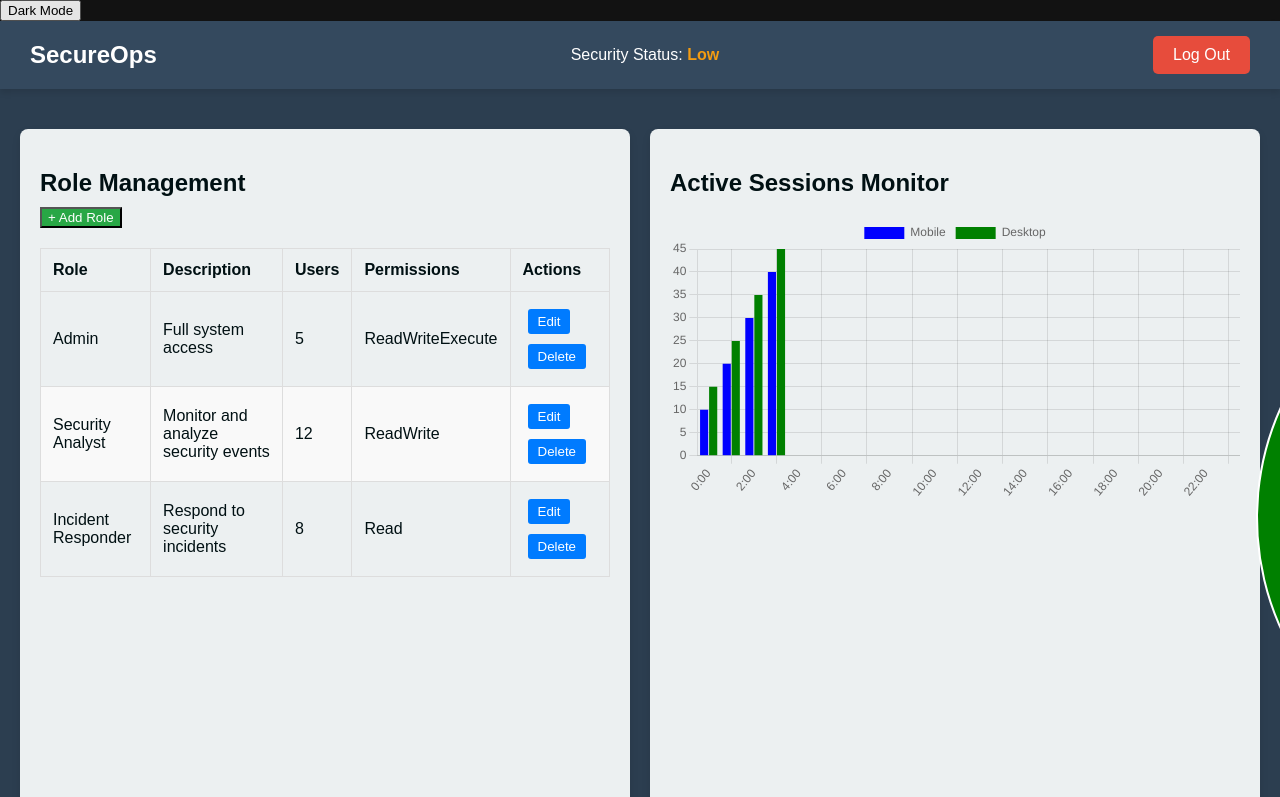
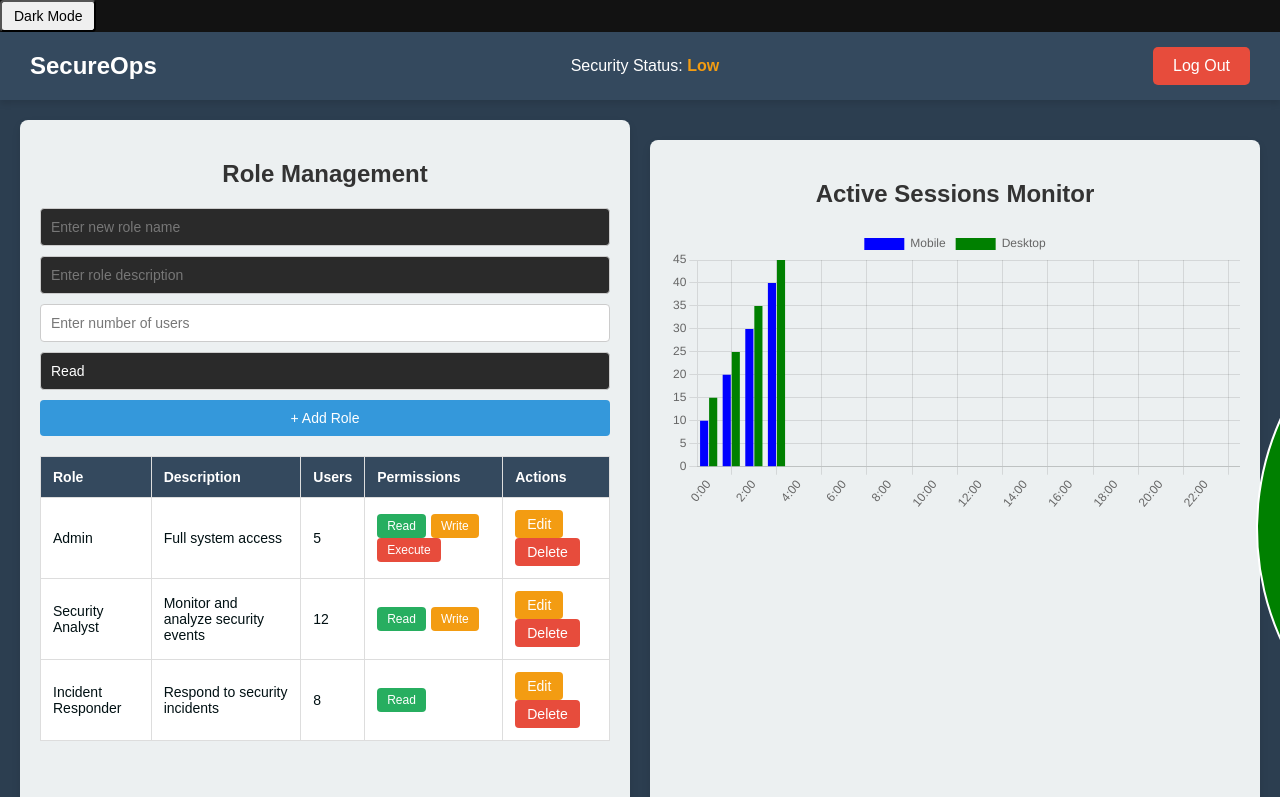
Before and after one commit to inobeta01/ZeroOne-AccessMatrix, a React (Create React App) app: page /dashboard in a window 1280 px wide. Shown: the top 797 px of the page. Built offline with nearby package versions, Linux system fonts and the light colour scheme; sample sign-in values are in the browser's storage.

Commit message:
changes in role magment

```diff
--- a/src/pages/RoleManagement.css
+++ b/src/pages/RoleManagement.css
@@ -1,63 +1,149 @@
-/* Role Management Styles */
+/* General Styling */
 .role-management {
-    margin: 20px 0;
+    max-width: 900px;
+    margin: 0 auto;
+    padding: 20px;
+    background-color: #f8f9fa;
+    border-radius: 8px;
+    box-shadow: 0 2px 10px rgba(0, 0, 0, 0.1);
   }
 
-  .role-management h2 {
-    margin-bottom: 10px;
+  h2 {
+    text-align: center;
+    margin-bottom: 20px;
+    color: #333;
   }
 
-  button.add-role-button {
-    background-color: #28a745;
-    color: white;
+  /* Add Role Section */
+  .add-role-section {
+    display: flex;
+    flex-direction: column;
+    gap: 10px;
     margin-bottom: 20px;
   }
 
-  button.add-role-button:hover {
-    background-color: #218838;
+  .add-role-section input {
+    padding: 10px;
+    font-size: 14px;
+    border: 1px solid #ccc;
+    border-radius: 4px;
+    width: 100%;
+    box-sizing: border-box;
   }
 
+  .add-role-button,
+  .save-role-button {
+    padding: 10px 15px;
+    background-color: #3498db;
+    color: white;
+    border: none;
+    border-radius: 4px;
+    cursor: pointer;
+    font-size: 14px;
+    transition: background-color 0.3s ease;
+  }
+
+  .add-role-button:hover,
+  .save-role-button:hover {
+    background-color: #2980b9;
+  }
+
+  /* Table Styling */
   table {
     width: 100%;
     border-collapse: collapse;
+    margin-top: 20px;
+    font-size: 14px;
   }
 
-  th, td {
+  table th,
+  table td {
     padding: 12px;
     text-align: left;
-    border: 1px solid #ddd;
+    border-bottom: 1px solid #ddd;
   }
 
-  button.edit-btn,
-  button.delete-btn {
-    background-color: #007bff;
+  table th {
+    background-color: #34495e;
     color: white;
-    padding: 5px 10px;
-    margin: 5px;
-    border-radius: 3px;
-    border: none;
-    cursor: pointer;
   }
 
-  button.edit-btn:hover,
-  button.delete-btn:hover {
-    background-color: #0056b3;
+  table td {
+    background-color: #fff;
   }
 
-  /* Dark Mode */
-  .role-management.dark-mode table {
-    background-color: #333;
+  /* Action Buttons Styling */
+  button {
+    padding: 6px 12px;
+    border-radius: 4px;
+    cursor: pointer;
+    font-size: 14px;
+    transition: background-color 0.3s ease;
   }
 
-  .role-management.dark-mode th,
-  .role-management.dark-mode td {
-    border-color: #444;
+  .edit-btn {
+    background-color: #f39c12;
+    color: white;
+    margin-right: 5px;
+    border: none;
   }
 
-  .role-management.dark-mode button.add-role-button {
-    background-color: #6c757d;
+  .delete-btn {
+    background-color: #e74c3c;
+    color: white;
+    border: none;
   }
 
-  .role-management.dark-mode button.add-role-button:hover {
-    background-color: #5a6268;
+  .edit-btn:hover {
+    background-color: #e67e22;
   }
+
+  .delete-btn:hover {
+    background-color: #c0392b;
+  }
+
+  /* Permissions Styling */
+  .permission {
+    display: inline-block;
+    padding: 5px 10px;
+    margin-right: 5px;
+    border-radius: 4px;
+    font-size: 12px;
+  }
+
+  .permission.read {
+    background-color: #27ae60;
+    color: white;
+  }
+
+  .permission.write {
+    background-color: #f39c12;
+    color: white;
+  }
+
+  .permission.execute {
+    background-color: #e74c3c;
+    color: white;
+  }
+
+  /* Responsive Design */
+  @media screen and (max-width: 768px) {
+    .add-role-section {
+      flex-direction: column;
+    }
+
+    .add-role-section input {
+      width: 100%;
+    }
+
+    table th,
+    table td {
+      font-size: 12px;
+      padding: 8px;
+    }
+
+    .edit-btn, .delete-btn {
+      font-size: 12px;
+      padding: 5px 10px;
+    }
+  }
--- a/src/pages/RoleManagement.js
+++ b/src/pages/RoleManagement.js
@@ -1,17 +1,110 @@
-import React from "react";
-import './RoleManagement.css'
+import React, { useState } from "react";
+import './RoleManagement.css';
 
 const RoleManagement = () => {
-  const roles = [
+  // Initial roles data with description, users, and permissions
+  const [roles, setRoles] = useState([
     { role: "Admin", description: "Full system access", users: 5, permissions: ["Read", "Write", "Execute"] },
     { role: "Security Analyst", description: "Monitor and analyze security events", users: 12, permissions: ["Read", "Write"] },
     { role: "Incident Responder", description: "Respond to security incidents", users: 8, permissions: ["Read"] },
-  ];
+  ]);
+
+  // State to handle form inputs for adding/updating roles
+  const [newRole, setNewRole] = useState({
+    role: "",
+    description: "",
+    users: "",
+    permissions: ["Read"],
+  });
+
+  // State to track which role is being edited
+  const [editingRoleId, setEditingRoleId] = useState(null);
+
+  // Handle input changes for role details
+  const handleInputChange = (e) => {
+    const { name, value } = e.target;
+    setNewRole((prevRole) => ({
+      ...prevRole,
+      [name]: name === "permissions" ? value.split(",") : value,
+    }));
+  };
+
+  // Function to handle adding a new role
+  const addNewRole = () => {
+    if (newRole.role.trim() && newRole.description.trim()) {
+      const newRoleData = {
+        ...newRole,
+        users: parseInt(newRole.users) || 0, // Default to 0 if no users entered
+      };
+      setRoles([...roles, newRoleData]);
+      setNewRole({ role: "", description: "", users: "", permissions: ["Read"] }); // Clear inputs
+    }
+  };
+
+  // Function to handle deleting a role
+  const deleteRole = (roleIndex) => {
+    const updatedRoles = roles.filter((_, index) => index !== roleIndex);
+    setRoles(updatedRoles);
+  };
+
+  // Function to handle editing a role
+  const editRole = (roleIndex) => {
+    setEditingRoleId(roleIndex);
+    setNewRole(roles[roleIndex]);
+  };
+
+  // Function to handle saving the edited role
+  const saveEditRole = () => {
+    const updatedRoles = [...roles];
+    updatedRoles[editingRoleId] = { ...newRole, users: parseInt(newRole.users) || 0 };
+    setRoles(updatedRoles);
+    setEditingRoleId(null); // Stop editing
+    setNewRole({ role: "", description: "", users: "", permissions: ["Read"] }); // Clear inputs
+  };
 
   return (
     <div className="role-management">
       <h2>Role Management</h2>
-      <button className="add-role-button">+ Add Role</button>
+
+      {/* Form for adding or editing roles */}
+      <div className="add-role-section">
+        <input
+          type="text"
+          name="role"
+          value={newRole.role}
+          onChange={handleInputChange}
+          placeholder="Enter new role name"
+        />
+        <input
+          type="text"
+          name="description"
+          value={newRole.description}
+          onChange={handleInputChange}
+          placeholder="Enter role description"
+        />
+        <input
+          type="number"
+          name="users"
+          value={newRole.users}
+          onChange={handleInputChange}
+          placeholder="Enter number of users"
+        />
+        <input
+          type="text"
+          name="permissions"
+          value={newRole.permissions.join(",")}
+          onChange={handleInputChange}
+          placeholder="Enter permissions (comma-separated)"
+        />
+
+        {editingRoleId !== null ? (
+          <button className="save-role-button" onClick={saveEditRole}>Save Changes</button>
+        ) : (
+          <button className="add-role-button" onClick={addNewRole}>+ Add Role</button>
+        )}
+      </div>
+
+      {/* Roles table */}
       <table>
         <thead>
           <tr>
@@ -36,8 +129,8 @@ const RoleManagement = () => {
                 ))}
               </td>
               <td>
-                <button className="edit-btn">Edit</button>
-                <button className="delete-btn">Delete</button>
+                <button className="edit-btn" onClick={() => editRole(index)}>Edit</button>
+                <button className="delete-btn" onClick={() => deleteRole(index)}>Delete</button>
               </td>
             </tr>
           ))}
```
